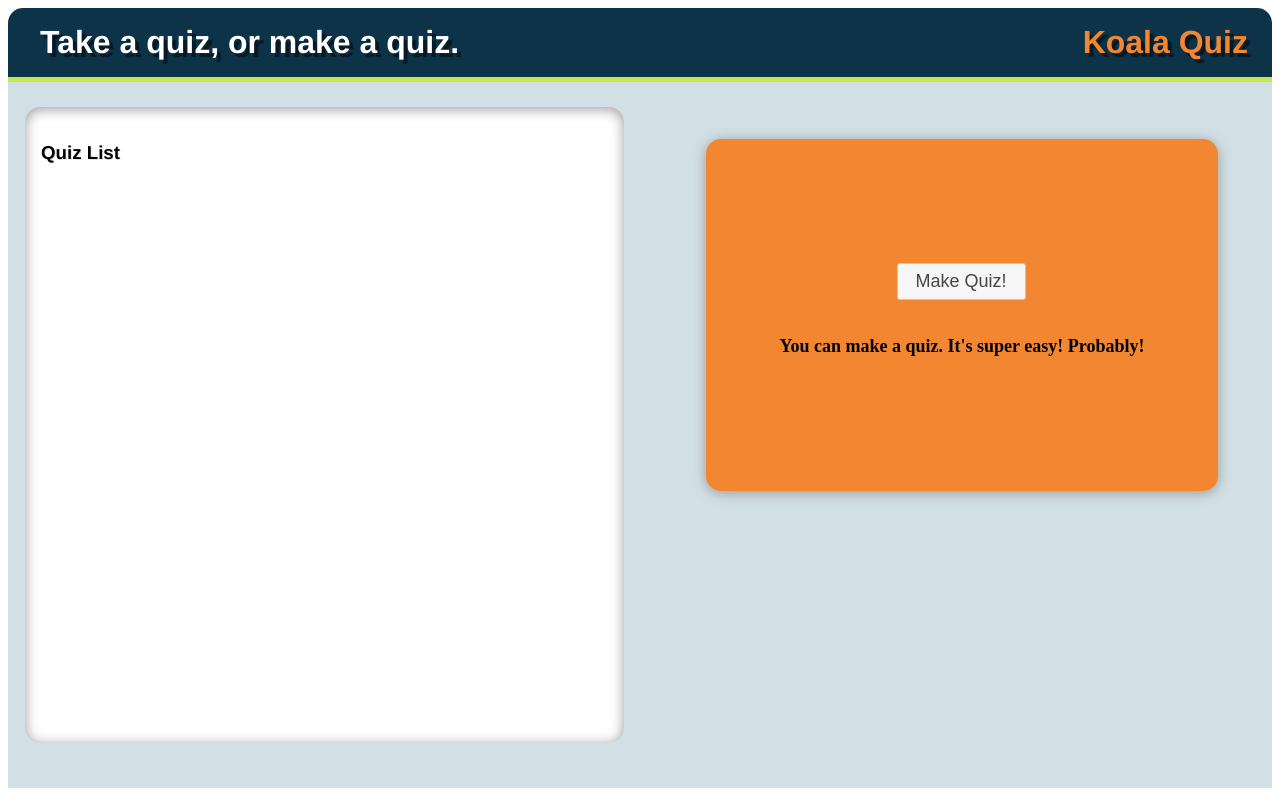
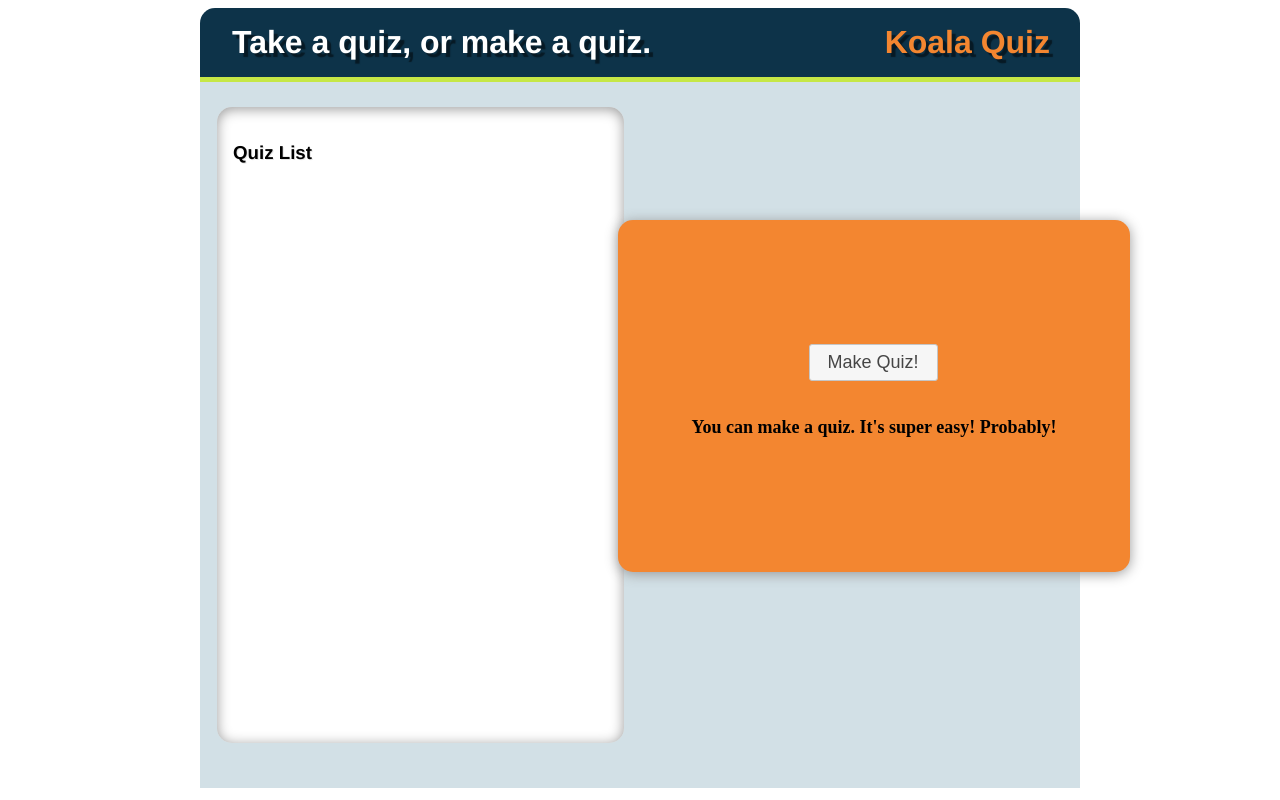
Before and after one commit to sketerpot/Koala-Quiz, a Python web app: template templates/front_page.html in a window 1280 px wide. Run offline with Jinja, Linux system fonts and the light colour scheme; the template is opened without the code that fills it, so the values that code supplies are empty; some libraries are stand-ins or nearby versions.

Commit message:
Made better margins.

```diff
--- a/static/front.css
+++ b/static/front.css
@@ -1,3 +1,8 @@
+body {
+    margin-left: 200px;
+    margin-right: 200px;
+}
+
 #maintable {
     width: 100%;
     height: 90%;
@@ -33,8 +38,11 @@ h3 {
 #make-quiz-bubble {
     width: 30em;
     height: 20em;
-    margin-left: 50px;
-    margin-top: 40px;
+    position: absolute;
+    right: 150px;
+    top: 220px;
+   /*  margin-left: 50px; */
+/*     margin-top: 40px; */
     background: #F38630;
     padding: 1em;
     text-align: center;
@@ -57,7 +65,7 @@ h3 {
 #back_up {
     position: absolute;
     color: #F38630;
-    right: 1em;
+    right: 230px;
     text-decoration: none;
 }
 
```
Also changed, not shown: static/edit.css (+6 -3 lines), static/view.css (+6 -1 lines).
